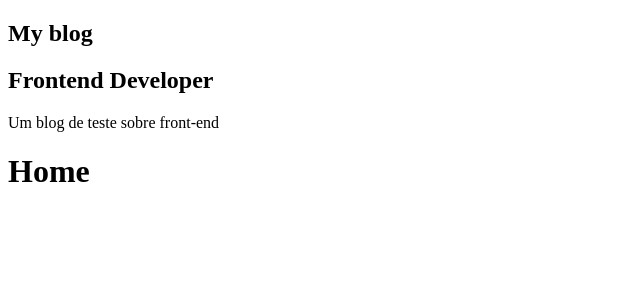
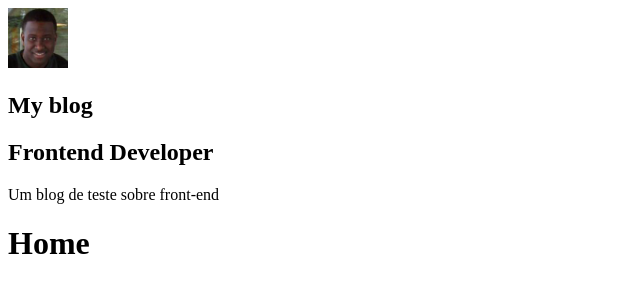
Before and after one commit to fabloliv/gatsby-test, a Gatsby site: page / in a window 1280 px wide. Shown: the whole page, without its empty margins (0-640 px from the left). Built offline with nearby package versions, Linux system fonts and the light colour scheme; Gatsby itself is replaced by a stand-in of ours.

Commit message:
Create Avatar Image

```diff
--- a/gatsby-config.js
+++ b/gatsby-config.js
@@ -25,7 +25,7 @@
         background_color: `#663399`,
         theme_color: `#663399`,
         display: `minimal-ui`,
-        //icon: `src/images/gatsby-icon.png`, // This path is relative to the root of the site.
+        icon: `src/images/gatsby-icon.png`, // This path is relative to the root of the site.
       },
     },
     // this (optional) plugin enables Progressive Web App + Offline functionality
--- /dev/null
+++ b/src/components/Avatar/index.js
@@ -0,0 +1,23 @@
+import React from "react"
+import { useStaticQuery, graphql } from "gatsby"
+import Img from "gatsby-image"
+
+const Avatar = () => {
+  const { avatarImage } = useStaticQuery(
+    graphql`
+      query {
+        avatarImage: file(relativePath: { eq: "profile-photo.jpg" }) {
+          childImageSharp {
+            fixed(width: 60, height: 60) {
+              ...GatsbyImageSharpFixed_tracedSVG
+            }
+          }
+        }
+      }
+    `
+  )
+
+  return <Img fixed={avatarImage.childImageSharp.fixed} className="foo" />
+}
+
+export default Avatar
--- a/src/components/Profile/index.js
+++ b/src/components/Profile/index.js
@@ -1,5 +1,7 @@
 import React from "react"
 import { useStaticQuery, graphql } from "gatsby"
+
+import Avatar from '../Avatar'
 
 const Profile = () => {
   const {
@@ -20,6 +22,7 @@
 
   return (
     <div className="Profile-wrapper">
+      <Avatar />
       <h1>{title}</h1>
       <h2>{position}</h2>
       <p>{description}</p>
```
Also changed, not shown: src/images/gatsby-icon.png (added), src/images/profile-photo.jpg (added).
